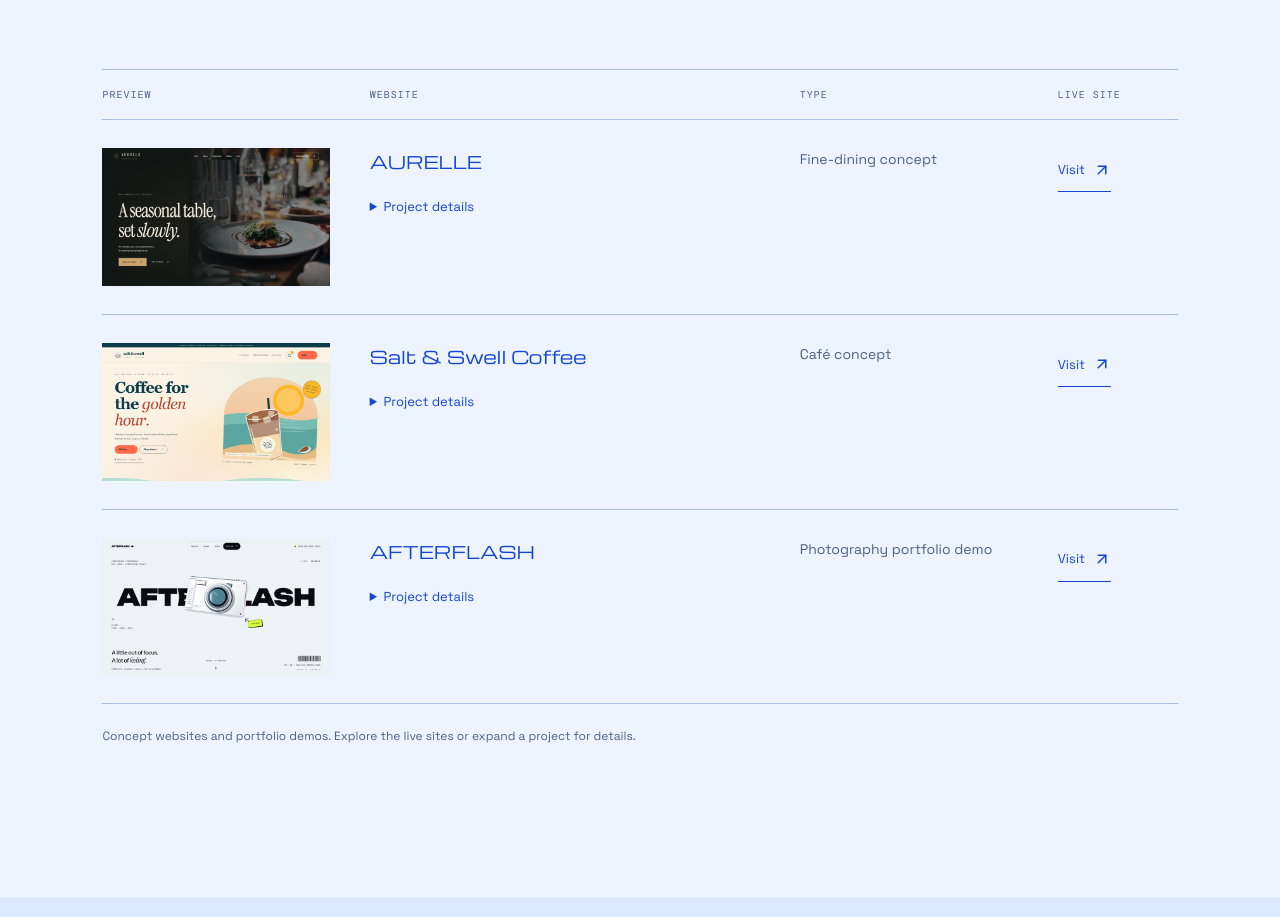
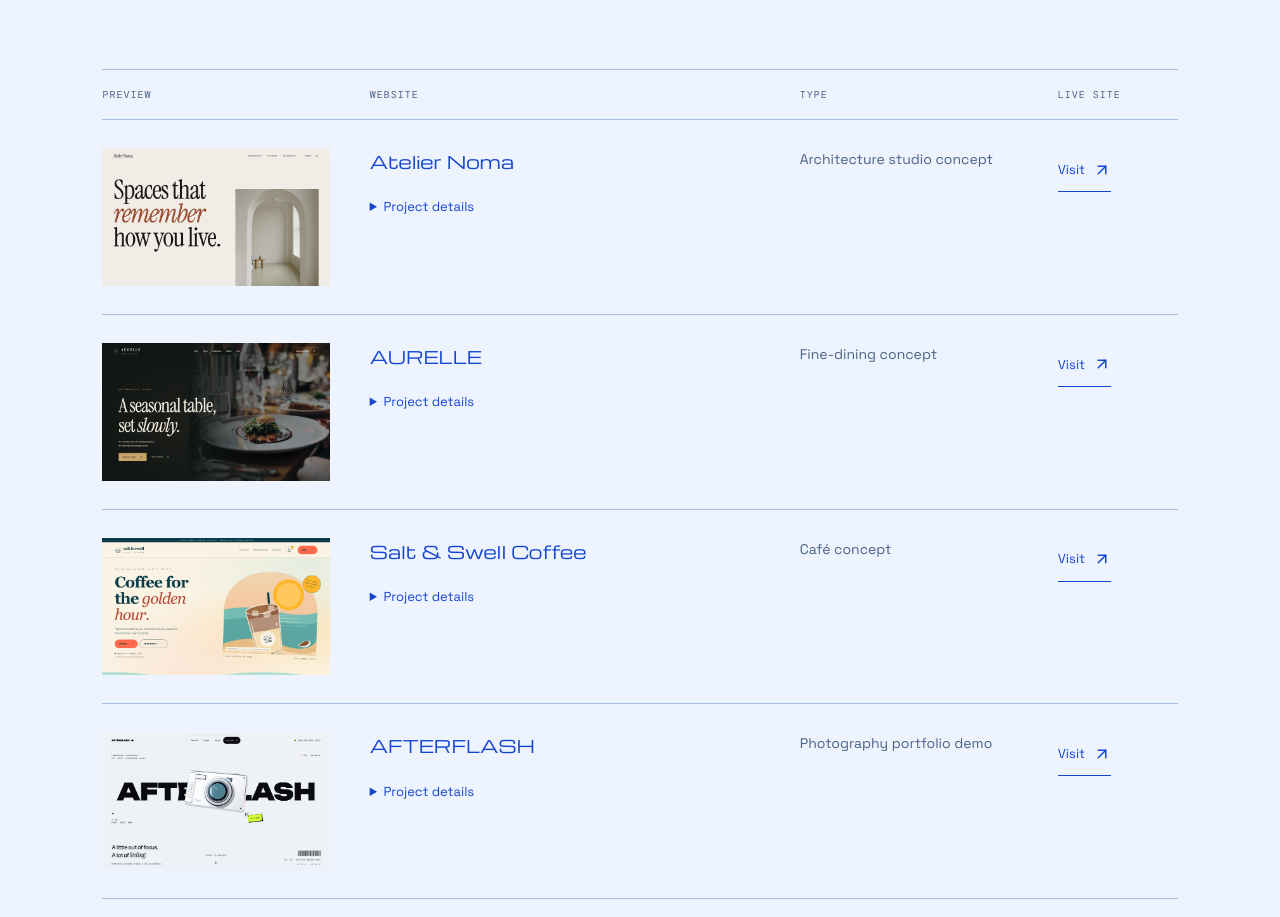
Before and after one commit to JRP-000/jester-pedrosa-portfolio, a React (Vite) app: page / in a window 1280 px wide. Shown: the part 2734-3651 px from the top of the page. Built offline with nearby package versions, Linux system fonts and the light colour scheme.

Commit message:
Add Atelier Noma to website portfolio

```diff
--- a/src/data.js
+++ b/src/data.js
@@ -18,6 +18,7 @@ export const projects = [
 // { id: 'site-01', name: '...', url: 'https://...', role: '...',
 //   description: '...', tags: ['...'], image: '/assets/website.webp', imageAlt: '...' }
 export const websites = [
+ {id:'atelier-noma',name:'Atelier Noma',url:'https://atelier-noma-pi.vercel.app/',role:'Website creation · Architecture studio concept',description:'A fictional interiors, architecture, and objects studio portfolio with selected concept projects, expandable disciplines, a studio journal, and a demo inquiry form. Editorial photography and considered typography shape the experience.',tags:['Architecture portfolio','Concept projects','Demo inquiry form'],image:'/assets/atelier-noma.jpg',imageAlt:'Atelier Noma homepage with Spaces that remember how you live headline and architectural photography'},
  {id:'aurelle',name:'AURELLE',url:'https://aurelle-sandy.vercel.app/',role:'Website creation · Fine-dining concept',description:'A fine-dining restaurant concept with seasonal menus, dining experience details, a photography gallery, and a reservation form preview. Editorial typography and a calm visual rhythm frame the restaurant’s story.',tags:['Restaurant concept','Seasonal menus','Reservation preview'],image:'/assets/aurelle.png',imageAlt:'AURELLE fine-dining homepage with A seasonal table, set slowly headline and restaurant imagery'},
  {id:'salt-and-swell',name:'Salt & Swell Coffee',url:'https://salt-and-swell-coffee.vercel.app/',role:'Website creation · Café concept',description:'A coastal café concept with a browsable drinks menu, coffee and merchandise selection, a browser-local order list, and a location section. Warm typography and an illustrated seaside hero give the site its identity.',tags:['Café concept','Interactive menu','Sample shopping flow'],image:'/assets/salt-and-swell.png',imageAlt:'Salt & Swell Coffee homepage with a coastal illustration and Coffee for the golden hour headline'},
  {id:'afterflash',name:'AFTERFLASH',url:'https://afterflash-ten.vercel.app/#work',role:'Website creation · Photography portfolio demo',description:'An editorial photography portfolio demo with an interactive 3D camera hero, selected-work galleries, themed photo series, and a booking enquiry section. Built around bold typography and an image-led browsing experience.',tags:['Portfolio demo','3D camera hero','Photo galleries'],image:'/assets/afterflash.png',imageAlt:'AFTERFLASH photography portfolio homepage with bold lettering and a silver 3D camera'}
```
Also changed, not shown: public/assets/atelier-noma.jpg (added).
